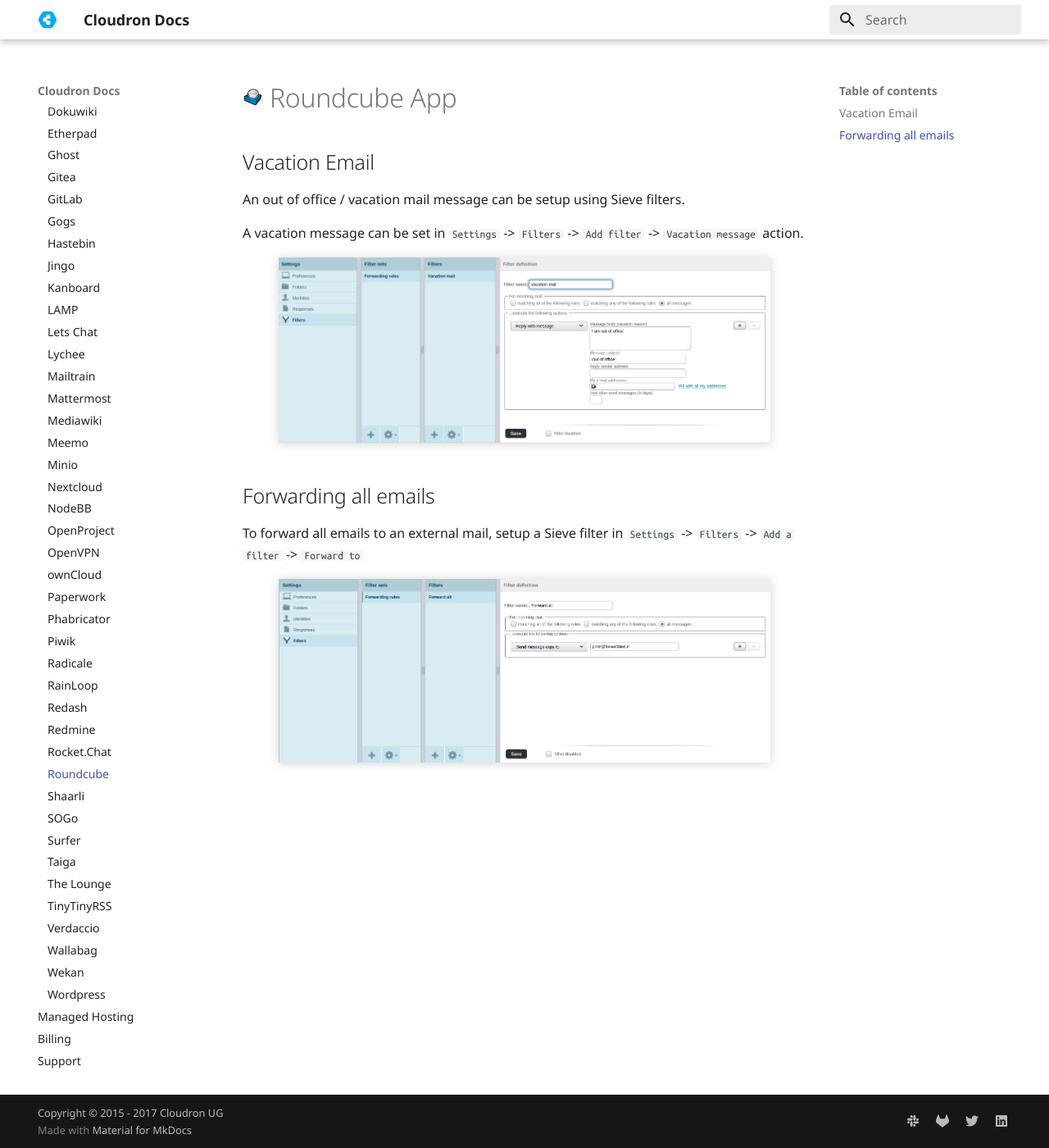
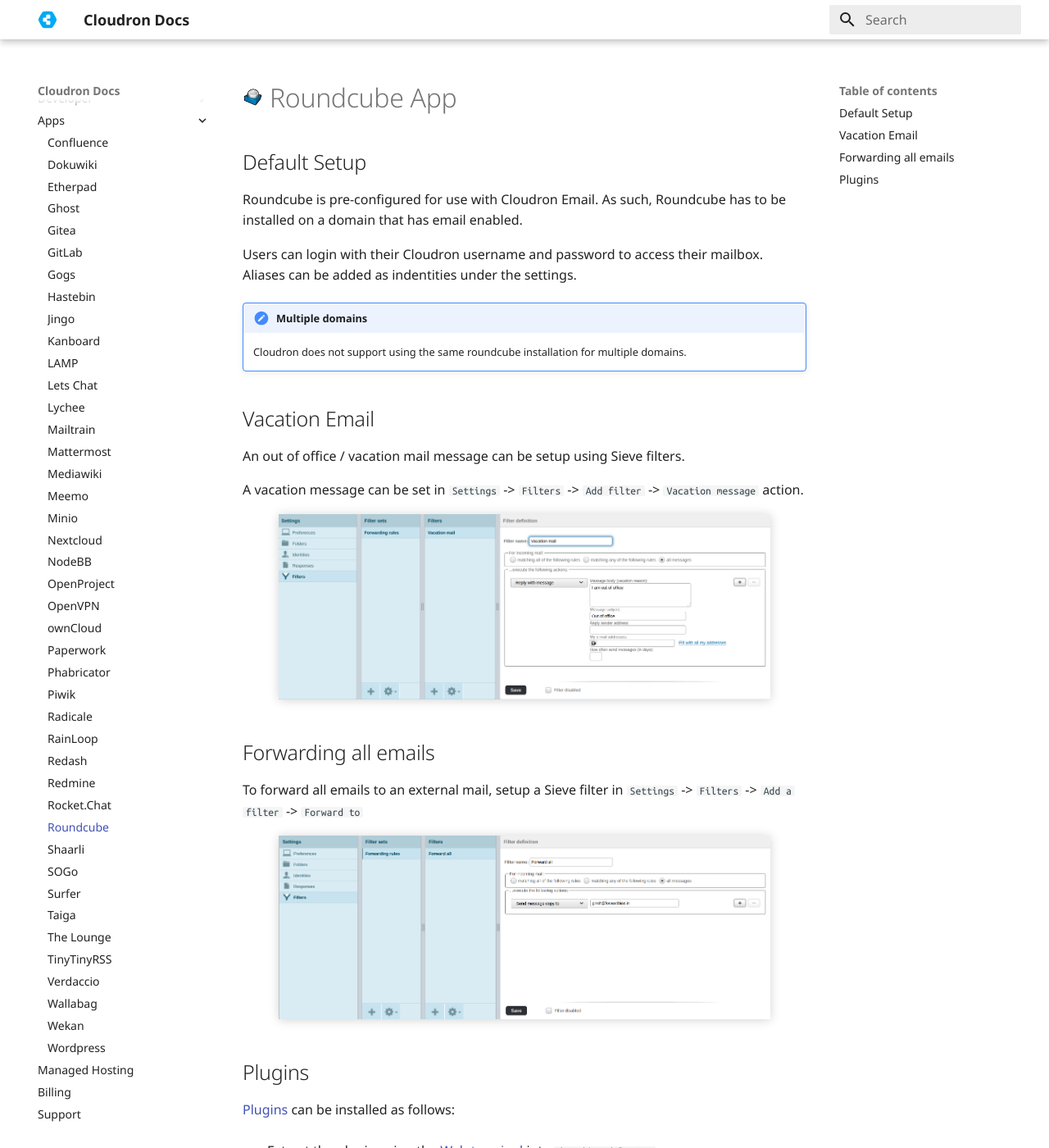
Before and after one commit to M-arcus/cloudron-docs, an MkDocs documentation site: the page built from docs/documentation/apps/roundcube.md, in a window 1280 px wide and 1400 px high. Shown: the whole window at 82% size. Built offline with MkDocs 1.6.1 and Material for MkDocs 9.7.7, drawn with Linux system fonts in a browser that asks for light colours; old or Windows-style settings are respelled for this version of MkDocs; some of the changed text lies outside the part shown.

Commit message:
Add note on multiple domains

```diff
--- a/docs/documentation/apps/roundcube.md
+++ b/docs/documentation/apps/roundcube.md
@@ -1,4 +1,16 @@
 # <img src="/img/roundcube-logo.png" width="25px"> Roundcube App
+
+## Default Setup
+
+Roundcube is pre-configured for use with Cloudron Email. As such, Roundcube
+has to be installed on a domain that has email enabled.
+
+Users can login with their Cloudron username and password to access their
+mailbox. Aliases can be added as indentities under the settings.
+
+!!! note "Multiple domains"
+    Cloudron does not support using the same roundcube installation for multiple
+    domains.
 
 ## Vacation Email
 
@@ -18,3 +30,14 @@
 <center>
 <img src="/img/forward-all-emails-roundcube.png" class="shadow" width="600px">
 </center>
+
+## Plugins
+
+[Plugins](https://plugins.roundcube.net/explore/) can be installed as follows:
+
+* Extract the plugin using the [Web terminal](/documentation/apps/#web-terminal) into
+  `/app/data/plugins`.
+
+* Change the ownership of the extracted plugin to `www-data`.
+
+* Add the plugin to `$config['plugins']` in `/app/data/customconfig.php`.
```
